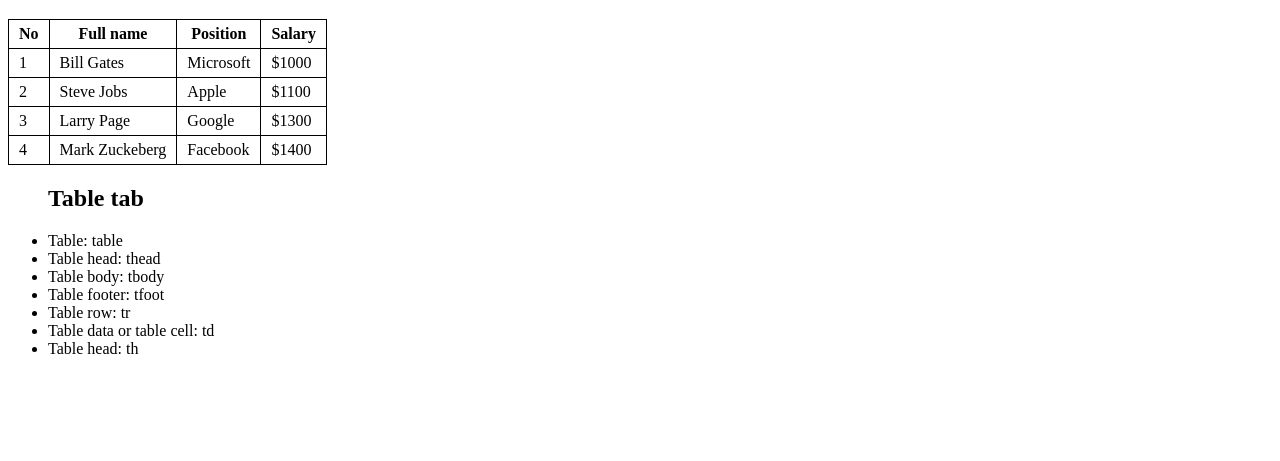
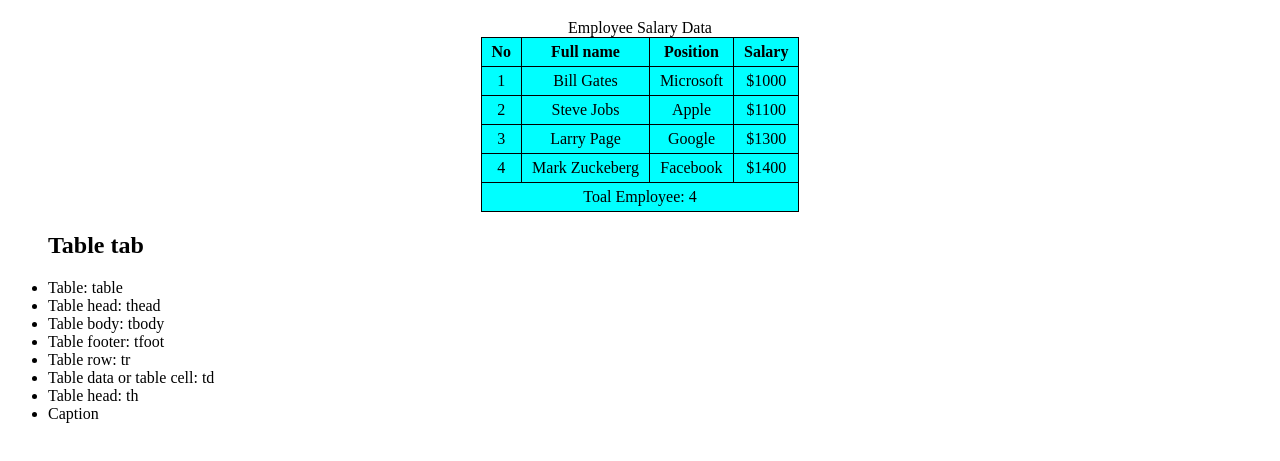
Before and after one commit to MdShajalalsojib/Programming-Hero, a plain HTML site: page Milestone-04/table.html in a window 1280 px wide. Shown: the part 61-522 px from the top of the page. Drawn offline with Linux system fonts and the light colour scheme.

Commit message:
html table

```diff
--- a/Milestone-04/table.html
+++ b/Milestone-04/table.html
@@ -9,6 +9,9 @@
     <style>
         table{
             border-collapse: collapse;
+            text-align: center;
+            background-color: aqua;
+            margin: auto;
         }
         td{
             border:1px solid black;
@@ -18,11 +21,13 @@
             padding: 5px 10px;
             border: 1px solid black;
         }
+
     </style>
 </head>
 <body>
     <h1 class="h">HTML Table</h1>
     <table>
+        <caption>Employee Salary Data</caption>
         <thead>
             <tr>
                 <th>No</th>
@@ -62,6 +67,9 @@
 
         </tbody>
         <tfoot>
+            <tr>
+                <td colspan="4">Toal Employee: 4</td>
+            </tr>
 
         </tfoot>
     </table>
@@ -74,6 +82,7 @@
         <li>Table row: tr</li>
         <li>Table data or table cell: td</li>
         <li>Table head: th</li>
+        <li>Caption</li>
     </ul>
 
 </body>
```
